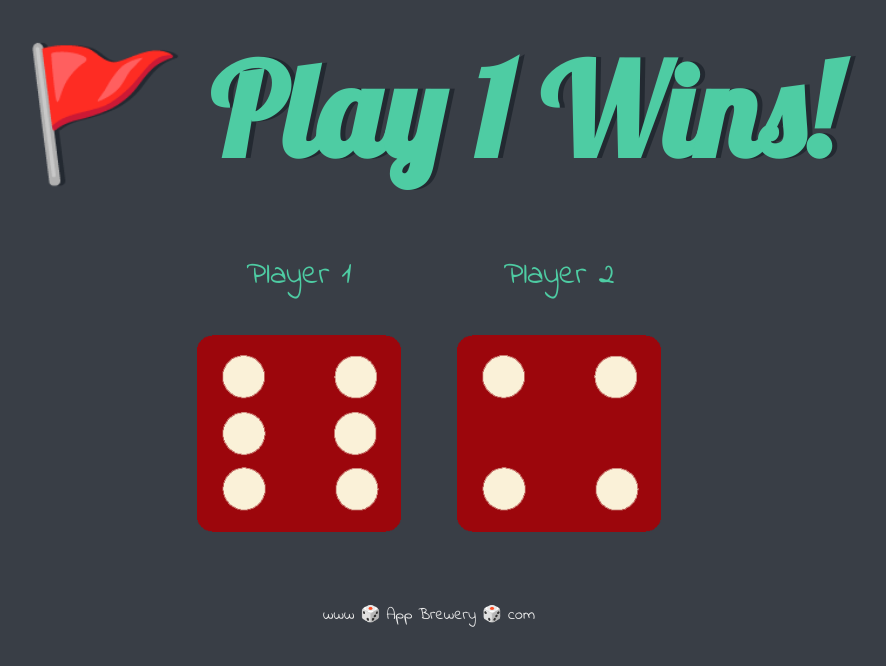
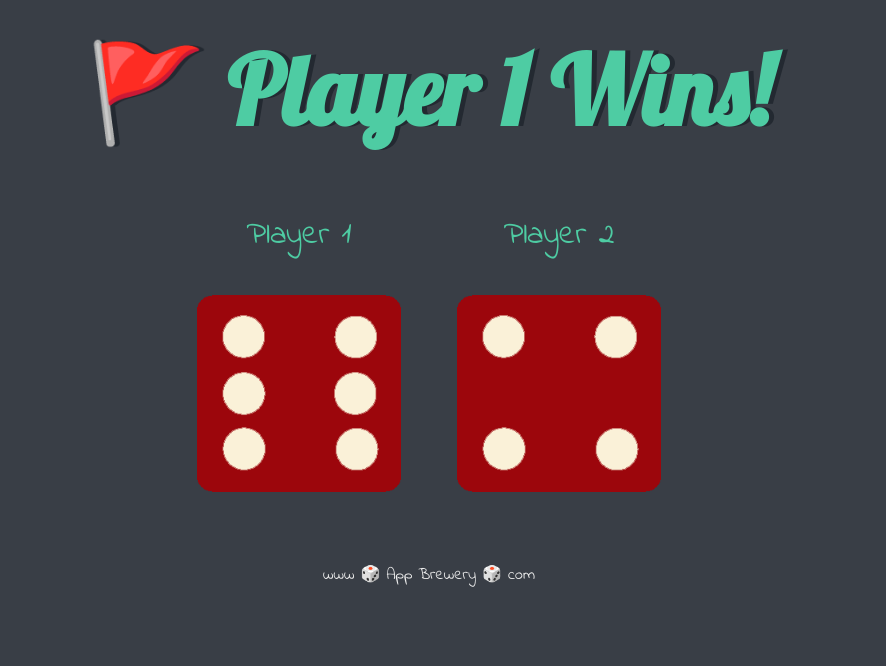
Before and after one commit to suhanijagotra/The-Dice-Game, a plain HTML site: page index.html in a window 1280 px wide. Shown: the whole page, without its empty margins (211-1097 px from the left). Drawn offline with Linux system fonts and the light colour scheme.

Commit message:
made some changes to css

```diff
--- a/index.js
+++ b/index.js
@@ -17,7 +17,7 @@ var randomImageSource2 = "images/dice" + randomNumber2 + ".png";
 document.querySelectorAll("img")[1].setAttribute("src", randomImageSource2);
 
 if (randomNumber1 > randomNumber2) {
-    document.querySelector("h1").innerHTML = "🚩 Play 1 Wins!";
+    document.querySelector("h1").innerHTML = "🚩 Player 1 Wins!";
 }
 else if (randomNumber2 > randomNumber1) {
     document.querySelector("h1").innerHTML = "Player 2 Wins! 🚩";
--- a/styles.css
+++ b/styles.css
@@ -17,7 +17,7 @@ h1 {
     margin: 30px;
     font-family: 'Lobster',cursive;
     text-shadow: 5px 0 #232931;
-    font-size: 8rem;
+    font-size: 6rem;
     color: #4ECCA3;
 }
 
```
